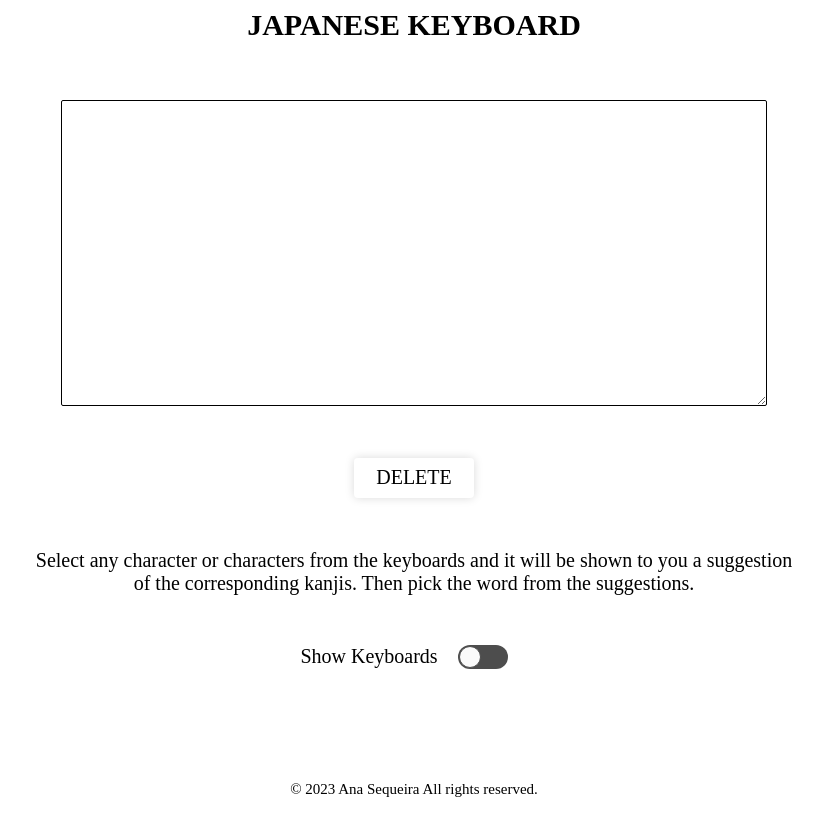
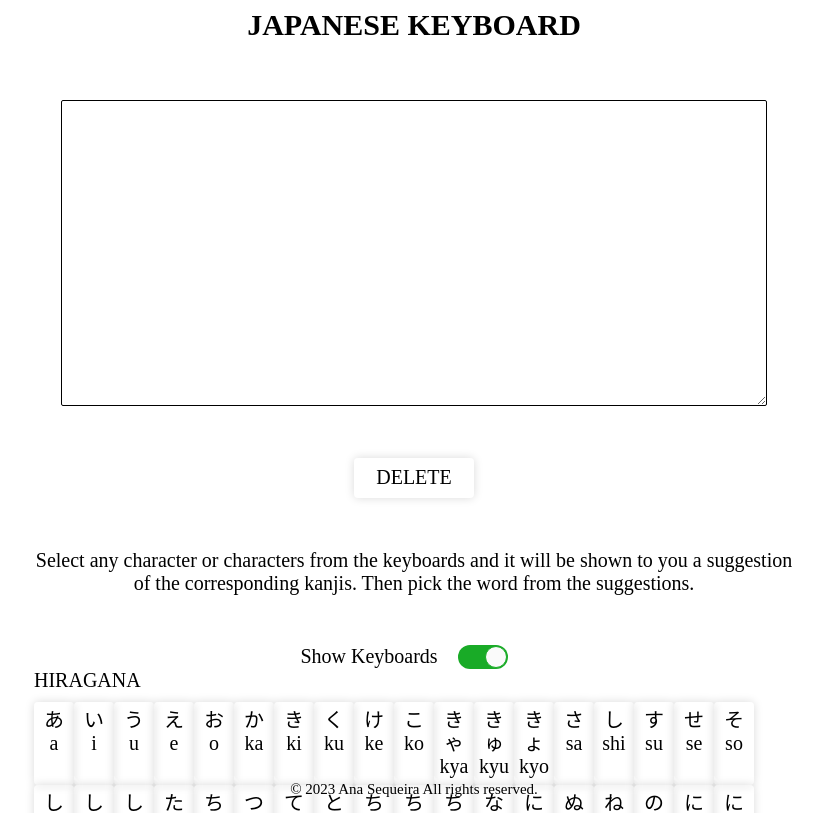
Before and after one commit to acoss22/japanese_keyboard, a React (Create React App) app in the folder japanese-keyboard/: page / in a window 1280 px wide. Shown: the top 813 px of the page, without its empty margins (226-1048 px from the left). Built offline with nearby package versions, Linux system fonts and the light colour scheme.

Commit message:
fix: pink hover instead of white when hovering a characther keyboard show by default

```diff
--- a/japanese-keyboard/package.json
+++ b/japanese-keyboard/package.json
@@ -63,6 +63,7 @@
     ]
   },
   "devDependencies": {
+    "@babel/plugin-proposal-private-property-in-object": "^7.21.11",
     "@testing-library/react": "^13.3.0",
     "gh-pages": "^4.0.0"
   }
--- a/japanese-keyboard/src/App.jsx
+++ b/japanese-keyboard/src/App.jsx
@@ -16,7 +16,7 @@
 
   const [newWord, setNewWord] = useState('');
   const [phrase, setPhrase] = useState('');
-  const [useKeyboard, setUseKeyboard] = useState(false);
+  const [useKeyboard, setUseKeyboard] = useState(true);
 
   function handleChange(event) {
     setNewWord(newWord + event);
--- a/japanese-keyboard/src/components/character-symbol/characterSymbol.module.css
+++ b/japanese-keyboard/src/components/character-symbol/characterSymbol.module.css
@@ -3,6 +3,10 @@
     flex-direction: column;
     align-items: center;
     width: 4rem;
+}
+
+.pile:hover {
+   color: #FF69B4
 }
 
 .pile > span{
```
Also changed, not shown: 1 other file (tests, documents, lock files or other folders).
